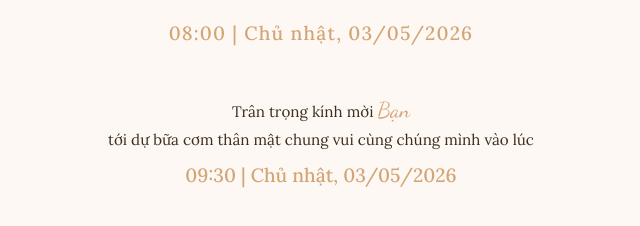
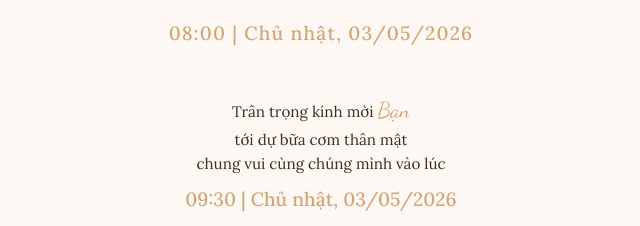
Before and after one commit to cafrotos/wedding-invitation, a Next.js app: page / in a window 1280 px wide. Shown: the part 1031-1257 px from the top of the page, without its empty margins (319-959 px from the left). Built offline with nearby package versions, Linux system fonts and the light colour scheme; no server answers.

Commit message:
style: split invitation text into two lines for better readability

```diff
--- a/src/components/Invitation.tsx
+++ b/src/components/Invitation.tsx
@@ -36,7 +36,8 @@ export default function Invitation({ guestName, side }: InvitationProps) {
 
         <div className={`${styles.invitationText} animate-on-scroll ${isVisible ? 'visible' : ''}`} style={{ transitionDelay: '0.15s' }}>
           <p>Trân trọng kính mời <strong className={styles.guestHighlight}>{guestName || "Bạn"}</strong></p>
-          <p>tới dự bữa cơm thân mật chung vui cùng chúng mình vào lúc</p>
+          <p>tới dự bữa cơm thân mật</p>
+          <p>chung vui cùng chúng mình vào lúc</p>
           <p style={{ marginTop: '0.5rem', fontSize: '1.2rem', fontWeight: 500, color: 'var(--color-accent)' }}>{ceremonyPartyDate}</p>
         </div>
 
```
